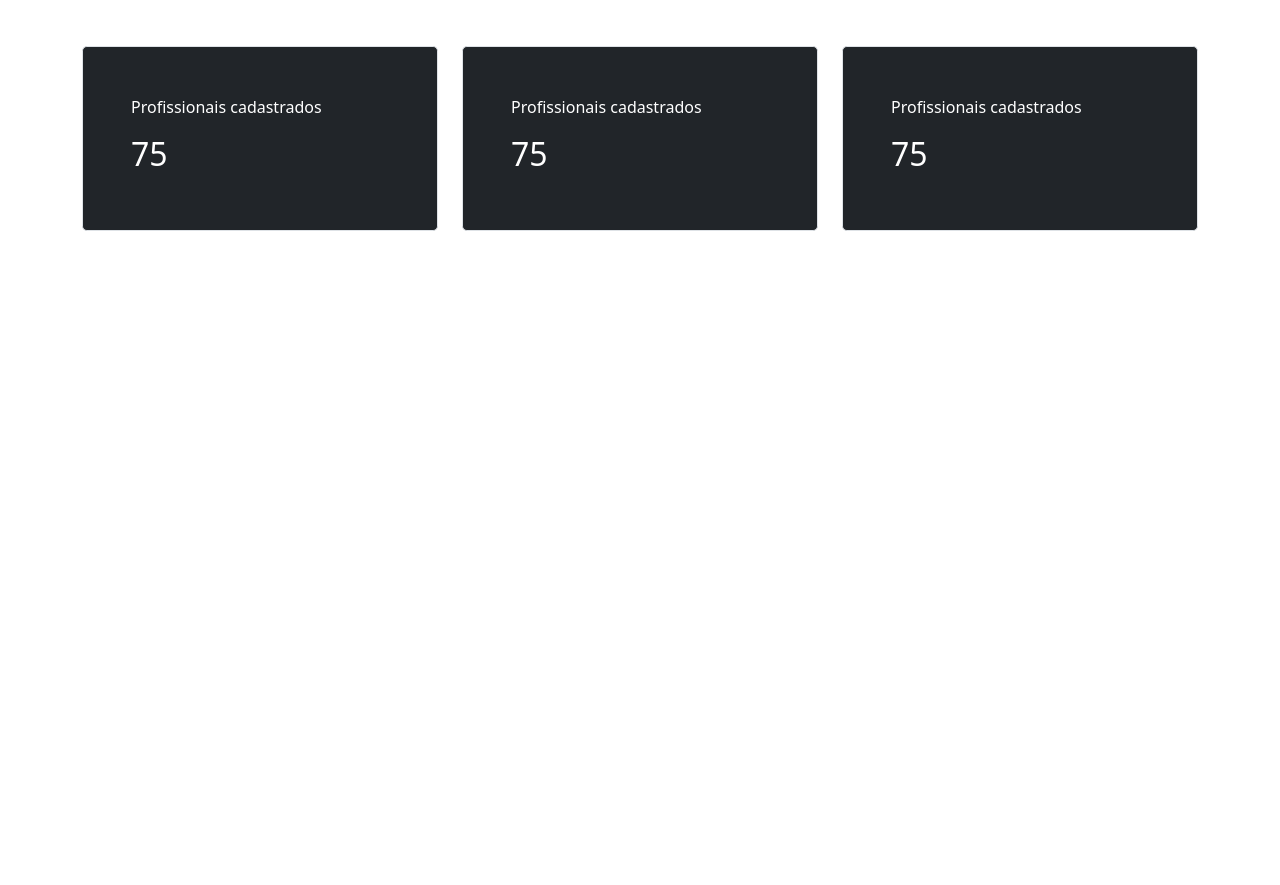
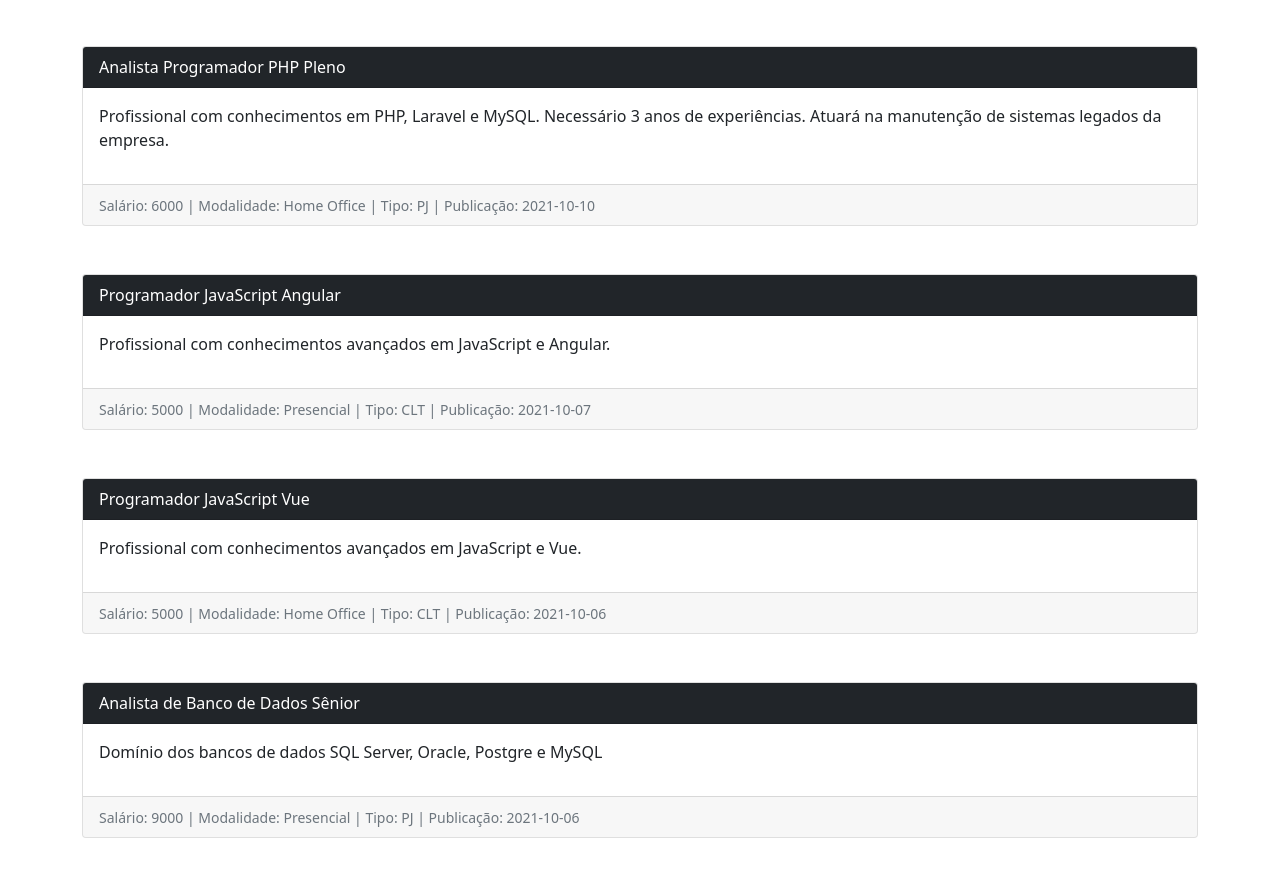
Before and after one commit to marcelocsantos7/VueMaster, a Vue app: page / in a window 1280 px wide. Shown: the part 618-1503 px from the top of the page. Before the commit the page ends 873 px from the top, so only its background shows below. Built offline with nearby package versions, Linux system fonts and the light colour scheme.

Commit message:
insercao de comp Vaga

```diff
--- a/package.json
+++ b/package.json
@@ -20,6 +20,6 @@
     "eslint": "^8.22.0",
     "eslint-plugin-vue": "^9.3.0",
     "prettier": "^2.7.1",
-    "vite": "^4.0.0"
+    "vite": "^4.1.3"
   }
 }
--- a/src/components/comuns/Indicador.vue
+++ b/src/components/comuns/Indicador.vue
@@ -1,14 +1,18 @@
 <template>
-
-    <div class="h-100 p-5 rounded-3 border bg-dark text-white">
-      <p>Profissionais cadastrados</p>
-      <h2>75</h2>
-    </div>
-
+  <div :class="estilo">
+    <p> {{ titulo }}</p>
+    <h2>{{ indicador }}</h2>
+  </div>
 </template>
 
 <script>
 export default {
-  nome: 'Indicador'
+  nome: 'Indicador',
+  props: ['titulo', 'indicador', 'bg', 'color'],
+  computed: {
+    estilo() {
+      return `h-100 p-5 rounded-3 border ${this.bg} ${this.color}`
+    },
+  },
 }
 </script>
--- /dev/null
+++ b/src/components/comuns/Vaga.vue
@@ -0,0 +1,19 @@
+<template>
+	<div class="card">
+		<div class="card-header bg-dark text-white">{{ titulo }}</div>
+		<div class="card-body">
+			<p>{{ descricao }}</p>
+		</div>
+		<div class="card-footer">
+			<small class="text-muted">Salário: {{ salario }} | Modalidade: {{ modalidade }} | Tipo: {{ tipo }} | Publicação: {{
+				publicacao }}</small>
+		</div>
+	</div>
+</template>
+
+<script>
+export default {
+	name: 'Vaga',
+	props: ['titulo', 'descricao', 'salario', 'modalidade', 'tipo', 'publicacao']
+}
+</script>
--- a/src/views/Home.vue
+++ b/src/views/Home.vue
@@ -6,17 +6,33 @@
       </div>
     </div>
 
+    <div class="row mt-5" v-for="(vaga, index) in vagas" :key="index">
+      <div class="col">
+        <Vaga :titulo="vaga.titulo" :descricao="vaga.descricao" :salario="vaga.salario" :modalidade="vaga.modalidade"
+          :tipo="vaga.tipo" :publicacao="vaga.publicacao" />
+      </div>
+    </div>
+
+    <!-- <div class="row mt-5">
+      <div class="col-6">
+        <Vaga />
+      </div>
+      <div class="col-6">
+        <Vaga />
+      </div>
+    </div> -->
+
     <div class="row mt-5">
       <div class="col-4">
-        <Indicador />
+        <Indicador titulo="Vagas Abertas" indicador="100" bg="bg-dark" color="text-white" />
       </div>
 
       <div class="col-4">
-        <Indicador />
+        <Indicador titulo="Profissionais Cadastrados" indicador="225" bg="bg-dark" color="text-white" />
       </div>
 
       <div class="col-4">
-        <Indicador />
+        <Indicador titulo="Visitantes online" :indicador="usuariosOnline" bg="bg-light" color="text-dark" />
       </div>
 
     </div>
@@ -26,23 +42,67 @@
 <script>
 import PesquisarVaga from '@/components/comuns/PesquisarVaga.vue'
 import Indicador from '@/components/comuns/Indicador.vue'
+import Vaga from '@/components/comuns/Vaga.vue'
+
 export default {
   name: 'Home',
+  data: () => ({
+    usuariosOnline: 0,
+    vagas: [
+      {
+        titulo: 'Analista Programador PHP Pleno',
+        descricao: 'Profissional com conhecimentos em PHP, Laravel e MySQL. Necessário 3 anos de experiências. Atuará na manutenção de sistemas legados da empresa.',
+        salario: 6000,
+        modalidade: 'Home Office',
+        tipo: 'PJ',
+        publicacao: '2021-10-10'
+      },
+      {
+        titulo: 'Programador JavaScript Angular',
+        descricao: 'Profissional com conhecimentos avançados em JavaScript e Angular.',
+        salario: 5000,
+        modalidade: 'Presencial',
+        tipo: 'CLT',
+        publicacao: '2021-10-07'
+      },
+      {
+        titulo: 'Programador JavaScript Vue',
+        descricao: 'Profissional com conhecimentos avançados em JavaScript e Vue.',
+        salario: 5000,
+        modalidade: 'Home Office',
+        tipo: 'CLT',
+        publicacao: '2021-10-06'
+      },
+      {
+        titulo: 'Analista de Banco de Dados Sênior',
+        descricao: 'Domínio dos bancos de dados SQL Server, Oracle, Postgre e MySQL',
+        salario: 9000,
+        modalidade: 'Presencial',
+        tipo: 'PJ',
+        publicacao: '2021-10-06'
+      },
+      {
+        titulo: 'Programador Web Júnior',
+        descricao: 'Conhecimentos básicos em HTML, CSS, JavaScript, Bootstrap, PHP e MySQL',
+        salario: 3000,
+        modalidade: 'Presencial',
+        tipo: 'CLT',
+        publicacao: '2021-10-05'
+      }
+    ]
+  }),
+  methods: {
+    getOnlineUsers() {
+      this.usuariosOnline = Math.floor(Math.random() * 101)
+    }
+  },
   components: {
     PesquisarVaga,
-    Indicador
+    Indicador,
+    Vaga,
   },
-  activated() {
-    console.log('Ativado')
-  },
-  deactivated() {
-    console.log('desativado')
-  },
-  beforeUnmount() {
-    console.log('Antes de desmontar/destruir')
-  },
-  unmounted() {
-    console.log('Desmontado')
+  created() {
+    setInterval(this.getOnlineUsers, 2000)
   },
 }
 </script>
```
Also changed, not shown: 1 other file (tests, documents, lock files or other folders).
